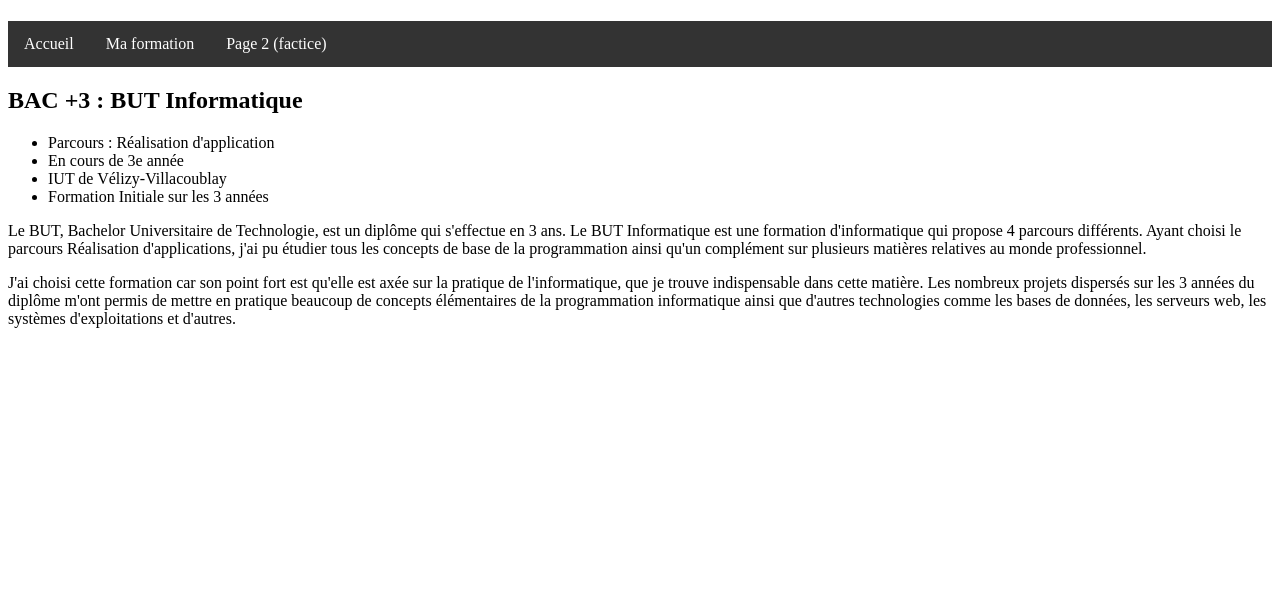
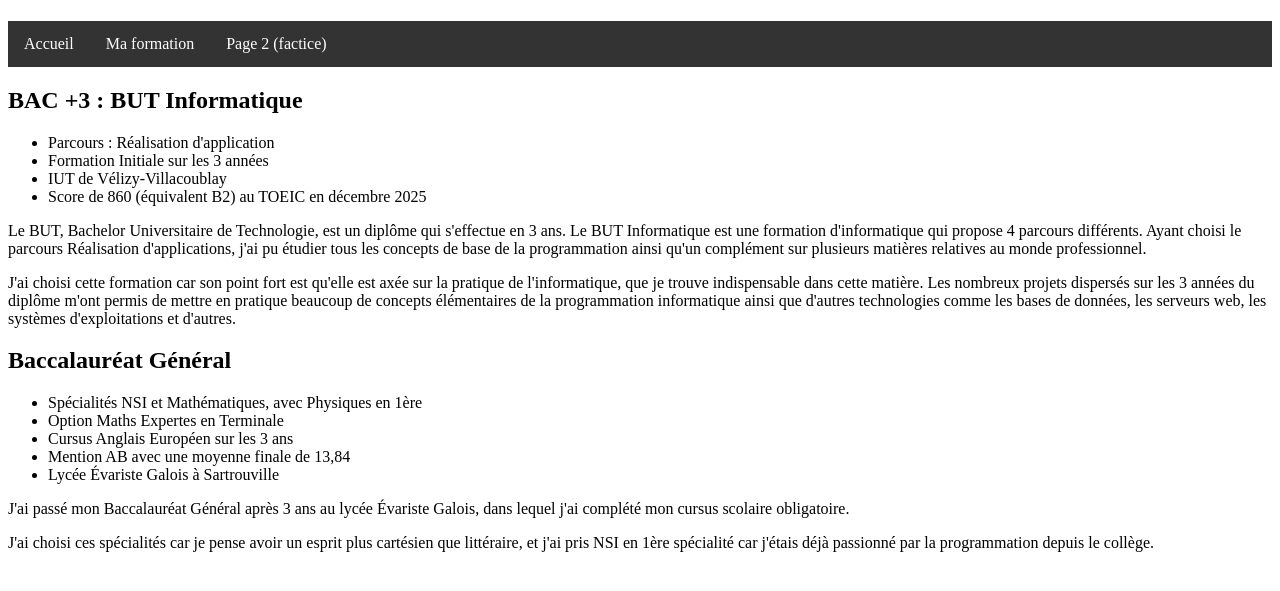
Before and after one commit to arsenejrm/Portfolio, a plain HTML site: page education.html in a window 1280 px wide. Shown: the part 129-720 px from the top of the page. Drawn offline with Linux system fonts and the light colour scheme.

Commit message:
Add Baccalauréat textual informations in education.html

```diff
--- a/education.html
+++ b/education.html
@@ -20,9 +20,9 @@
             <div class="edu-div-content-points">
                 <ul>
                     <li>Parcours : Réalisation d'application</li>
-                    <li>En cours de 3e année</li>
+                    <li>Formation Initiale sur les 3 années</li>
                     <li>IUT de Vélizy-Villacoublay</li>
-                    <li>Formation Initiale sur les 3 années</li>
+                    <li>Score de 860 (équivalent B2) au TOEIC en décembre 2025</li>
                 </ul>
             </div>
             <div class="edu-div-content-text">
@@ -30,7 +30,22 @@
                 <p>J'ai choisi cette formation car son point fort est qu'elle est axée sur la pratique de l'informatique, que je trouve indispensable dans cette matière. Les nombreux projets dispersés sur les 3 années du diplôme m'ont permis de mettre en pratique beaucoup de concepts élémentaires de la programmation informatique ainsi que d'autres technologies comme les bases de données, les serveurs web, les systèmes d'exploitations et d'autres.</p>
             </div>
         </div>
-
+        <h2>Baccalauréat Général</h2>
+        <div class="edu-div-content">
+            <div class="edu-div-content-points">
+                <ul>
+                    <li>Spécialités NSI et Mathématiques, avec Physiques en 1ère</li>
+                    <li>Option Maths Expertes en Terminale</li>
+                    <li>Cursus Anglais Européen sur les 3 ans</li>
+                    <li>Mention AB avec une moyenne finale de 13,84</li>
+                    <li>Lycée Évariste Galois à Sartrouville</li>
+                </ul>
+            </div>
+            <div class="edu-div-content-text">
+                <p>J'ai passé mon Baccalauréat Général après 3 ans au lycée Évariste Galois, dans lequel j'ai complété mon cursus scolaire obligatoire. </p>
+                <p>J'ai choisi ces spécialités car je pense avoir un esprit plus cartésien que littéraire, et j'ai pris NSI en 1ère spécialité car j'étais déjà passionné par la programmation depuis le collège.</p>
+            </div>
+        </div>
     </div>
 </body>
 </html>
```
